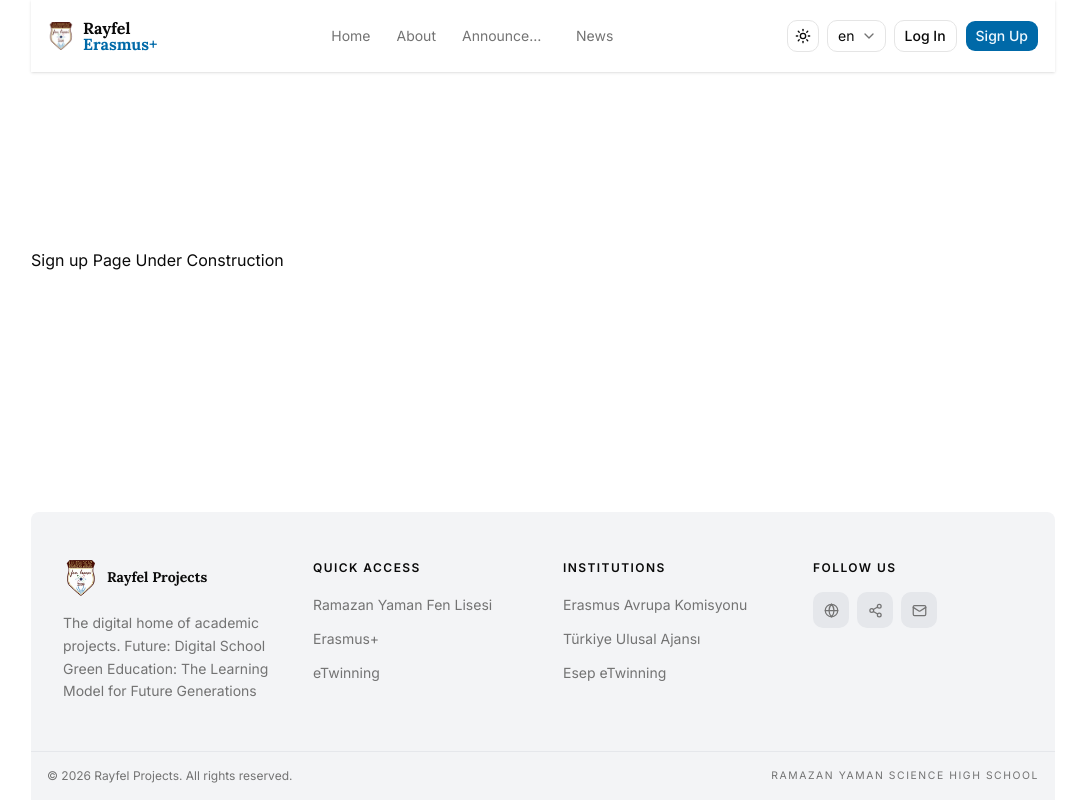
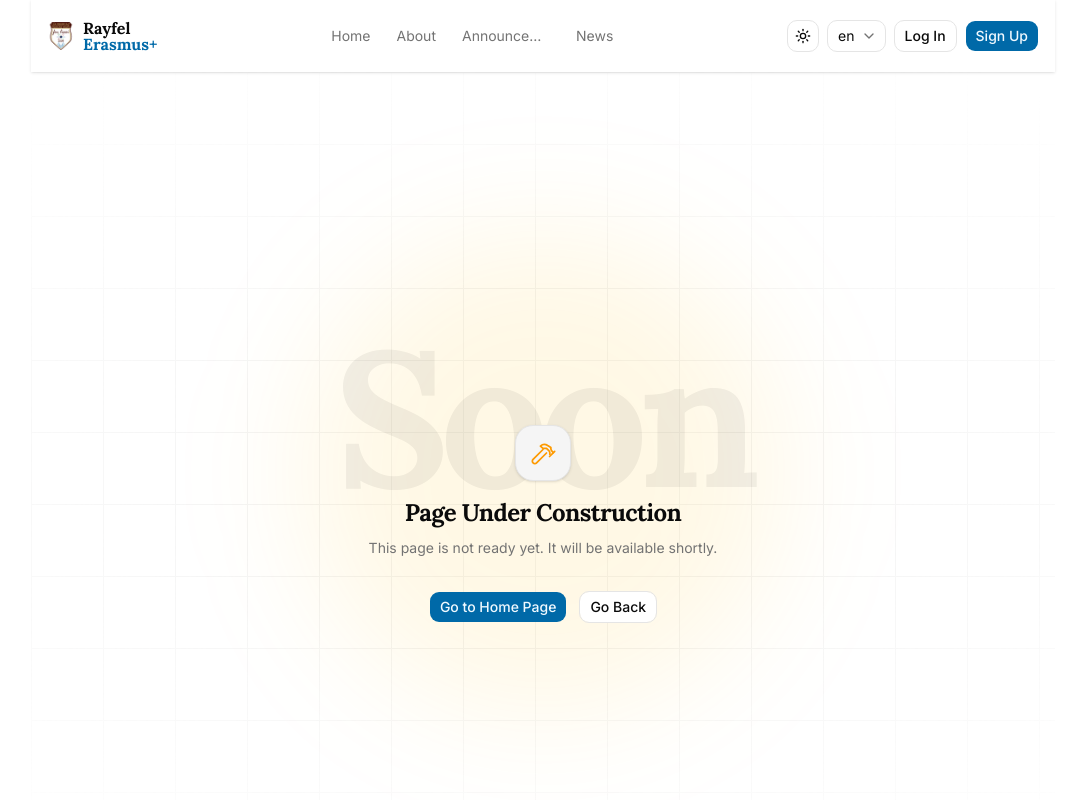
Before and after one commit to tunapotur/rayfel-erasmus-plus, a Next.js app: page /en/signup in a window 1280 px wide. Shown: the top 800 px of the page, without its empty margins (97-1182 px from the left). Built offline with nearby package versions, Linux system fonts and the light colour scheme.

Commit message:
under construction page

```diff
--- /dev/null
+++ b/components/UnderConstruction.tsx
@@ -0,0 +1,89 @@
+import { useTranslations } from 'next-intl';
+
+import { Link } from '@/src/i18n/navigation';
+
+import GoBackButton from '@/components/GoBackButton';
+import { Button } from '@/components/ui/button';
+
+export default function UnderConstruction() {
+    const t = useTranslations('UnderConstructionPage');
+
+    return (
+        <main className="bg-background relative flex min-h-screen flex-col items-center justify-center overflow-hidden px-6 text-center">
+            {/* Decorative background grid — not-found.tsx ile aynı stil */}
+            <div
+                aria-hidden="true"
+                className="not-found-grid pointer-events-none absolute inset-0"
+                style={{
+                    backgroundImage:
+                        'linear-gradient(to right, var(--border) 1px, transparent 1px), linear-gradient(to bottom, var(--border) 1px, transparent 1px)',
+                    backgroundSize: '72px 72px',
+                    maskImage:
+                        'radial-gradient(ellipse 80% 60% at 50% 50%, black 40%, transparent 100%)',
+                    WebkitMaskImage:
+                        'radial-gradient(ellipse 80% 60% at 50% 50%, black 40%, transparent 100%)',
+                }}
+            />
+
+            {/* Amber/turuncu glow — yapım temasına uygun */}
+            <div
+                aria-hidden="true"
+                className="pointer-events-none absolute top-1/2 left-1/2 size-120 -translate-x-1/2 -translate-y-1/2 rounded-full bg-amber-400/10 blur-3xl dark:bg-amber-500/15"
+            />
+
+            {/* Content */}
+            <div className="relative z-10 flex flex-col items-center gap-6">
+                {/* Büyük arka plan metni */}
+                <p
+                    className="font-heading text-foreground/6 leading-none font-black tracking-tighter select-none"
+                    style={{ fontSize: 'clamp(5rem, 18vw, 12rem)' }}
+                    aria-hidden="true"
+                >
+                    {t('bgText')}
+                </p>
+
+                {/* ikon + başlık */}
+                <div className="-mt-[clamp(3.5rem,10vw,7rem)] flex flex-col items-center gap-4">
+                    {/* Çekiç + inşaat ikonu */}
+                    <span
+                        className="border-border bg-muted flex h-14 w-14 items-center justify-center rounded-2xl border text-amber-500 shadow-sm dark:text-amber-400"
+                        aria-hidden="true"
+                    >
+                        <svg
+                            xmlns="http://www.w3.org/2000/svg"
+                            width="28"
+                            height="28"
+                            viewBox="0 0 24 24"
+                            fill="none"
+                            stroke="currentColor"
+                            strokeWidth="1.5"
+                            strokeLinecap="round"
+                            strokeLinejoin="round"
+                        >
+                            <path d="M15 12l-8.5 8.5c-.83.83-2.17.83-3 0 0 0 0 0 0 0a2.12 2.12 0 0 1 0-3L12 9" />
+                            <path d="M17.64 15 22 10.64" />
+                            <path d="m20.91 11.7-1.25-1.25c-.6-.6-.93-1.4-.93-2.25v-.86L16.01 5.6a5.009 5.009 0 0 0-6.22.44L12 8h3l2.02 2.02c.57.57.87 1.36.85 2.17l-.02.82" />
+                        </svg>
+                    </span>
+
+                    <div className="flex flex-col items-center gap-2">
+                        <h1 className="font-heading text-foreground text-2xl font-bold tracking-tight">
+                            {t('header')}
+                        </h1>
+                        <p className="text-muted-foreground max-w-sm text-sm leading-relaxed">
+                            {t('text')}
+                        </p>
+                    </div>
+                </div>
+
+                {/* Aksiyonlar */}
+                <div className="flex flex-wrap items-center justify-center gap-3 pt-2">
+                    <Button asChild>
+                        <Link href="/">{t('btnGoHome')}</Link>
+                    </Button>
+                    <GoBackButton />
+                </div>
+            </div>
+        </main>
+    );
+}
--- a/messages/de.json
+++ b/messages/de.json
@@ -14,13 +14,18 @@
         "news": "Nachrichten",
         "eTwinning": "eTwinning"
     },
-    "AuthButtons": { "login": "Anmelden", "signup": "Registrieren" },
+    "AuthButtons": {
+        "login": "Anmelden",
+        "signup": "Registrieren"
+    },
     "NewsType": {
         "news": "nachrichten",
         "mobility": "mobilität",
         "dissemination": "verbreitung"
     },
-    "CardLinkText": { "readMore": "Weiterlesen" },
+    "CardLinkText": {
+        "readMore": "Weiterlesen"
+    },
     "HeroSection": {
         "header": "Digitale Schule Grüne Bildung Das Lernmodell für zukünftige Generationen",
         "content": "Willkommen auf unserer Website, auf der wir die Aktivitäten unseres Erasmus+-Projekts mit dem Titel Digitale Schule Grüne Bildung: Das Lernmodell für zukünftige Generationen teilen.",
@@ -64,7 +69,10 @@
         "content": "Hier können Sie die neuesten Entwicklungen und Erfolgsgeschichten aus unseren Projekten mitverfolgen.",
         "href": "/news"
     },
-    "pagination": { "previous": "Vorherige", "next": "Nächste" },
+    "pagination": {
+        "previous": "Vorherige",
+        "next": "Nächste"
+    },
     "ContentSidebarHeader": {
         "news": "Weitere Nachrichten",
         "announcement": "Weitere Ankündigungen"
@@ -82,5 +90,14 @@
         "btnGoHome": "Zur Startseite",
         "btnGoBack": "Zurück"
     },
-    "ArrowLinkBack": { "btnText": "Zurück" }
+    "ArrowLinkBack": {
+        "btnText": "Zurück"
+    },
+    "UnderConstructionPage": {
+        "bgText": "Bald",
+        "header": "Seite im Aufbau",
+        "text": "Diese Seite ist noch nicht fertig. Sie wird in Kürze verfügbar sein.",
+        "btnGoHome": "Zur Startseite",
+        "btnGoBack": "Zurück"
+    }
 }
--- a/messages/en.json
+++ b/messages/en.json
@@ -14,13 +14,18 @@
         "news": "News",
         "eTwinning": "eTwinning"
     },
-    "AuthButtons": { "login": "Log In", "signup": "Sign Up" },
+    "AuthButtons": {
+        "login": "Log In",
+        "signup": "Sign Up"
+    },
     "NewsType": {
         "news": "news",
         "mobility": "mobility",
         "dissemination": "dissemination"
     },
-    "CardLinkText": { "readMore": "Read More" },
+    "CardLinkText": {
+        "readMore": "Read More"
+    },
     "HeroSection": {
         "header": "Digital School Green Education The Learning Model for Future Generations",
         "content": "Welcome to our website, which we use to share the activities of our Erasmus+ project titled 'Digital School Green Education: The Learning Model for Future Generations'.",
@@ -64,7 +69,10 @@
         "content": "You can follow the latest developments and success stories from our projects here.",
         "href": "/news"
     },
-    "pagination": { "previous": "Previous", "next": "Next" },
+    "pagination": {
+        "previous": "Previous",
+        "next": "Next"
+    },
     "ContentSidebarHeader": {
         "news": "Other News",
         "announcement": "Other Announcements"
@@ -82,5 +90,14 @@
         "btnGoHome": "Go to Home Page",
         "btnGoBack": "Go Back"
     },
-    "ArrowLinkBack": { "btnText": "Go Back" }
+    "ArrowLinkBack": {
+        "btnText": "Go Back"
+    },
+    "UnderConstructionPage": {
+        "bgText": "Soon",
+        "header": "Page Under Construction",
+        "text": "This page is not ready yet. It will be available shortly.",
+        "btnGoHome": "Go to Home Page",
+        "btnGoBack": "Go Back"
+    }
 }
--- a/messages/tr.json
+++ b/messages/tr.json
@@ -14,13 +14,18 @@
         "news": "Haberler",
         "eTwinning": "eTwinning"
     },
-    "AuthButtons": { "login": "Giriş", "signup": "Kayıt" },
+    "AuthButtons": {
+        "login": "Giriş",
+        "signup": "Kayıt"
+    },
     "NewsType": {
         "news": "haber",
         "mobility": "hareketlilik",
         "dissemination": "yaygınlaştırma"
     },
-    "CardLinkText": { "readMore": "Devamını Oku" },
+    "CardLinkText": {
+        "readMore": "Devamını Oku"
+    },
     "HeroSection": {
         "imageAltText": "Erasmus+ etkinlik görseli",
         "header": "Dijital Okul Yeşil Eğitim Gelecek Nesillerin Öğrenme Modeli",
@@ -64,7 +69,10 @@
         "content": "Projelerimizden en son gelişmeleri ve başarı hikayelerimizi buradan takip edebilirsiniz.",
         "href": "/news"
     },
-    "pagination": { "previous": "Önceki", "next": "İleri" },
+    "pagination": {
+        "previous": "Önceki",
+        "next": "İleri"
+    },
     "ContentSidebarHeader": {
         "news": "Diğer Haberler",
         "announcement": "Diğer Duyurular"
@@ -82,5 +90,14 @@
         "btnGoHome": "Ana Sayfaya Dön",
         "btnGoBack": "Geri Dön"
     },
-    "ArrowLinkBack": { "btnText": "Geri Dön" }
+    "ArrowLinkBack": {
+        "btnText": "Geri Dön"
+    },
+    "UnderConstructionPage": {
+        "bgText": "Yakında",
+        "header": "Sayfa Yapım Aşamasında",
+        "text": "Bu sayfa henüz tamamlanmadı. Kısa süre içinde hizmetinize sunulacak.",
+        "btnGoHome": "Ana Sayfaya Dön",
+        "btnGoBack": "Geri Dön"
+    }
 }
--- a/src/app/[locale]/(auth)/login/page.tsx
+++ b/src/app/[locale]/(auth)/login/page.tsx
@@ -1,3 +1,5 @@
-export default function NewsPage() {
-  return <div>Login Page Under Construction</div>;
+import UnderConstruction from '@/components/UnderConstruction';
+
+export default function LoginPage() {
+    return <UnderConstruction />;
 }
--- a/src/app/[locale]/(auth)/signup/page.tsx
+++ b/src/app/[locale]/(auth)/signup/page.tsx
@@ -1,3 +1,5 @@
-export default function NewsPage() {
-  return <div>Sign up Page Under Construction</div>;
+import UnderConstruction from '@/components/UnderConstruction';
+
+export default function SignupPage() {
+    return <UnderConstruction />;
 }
```
